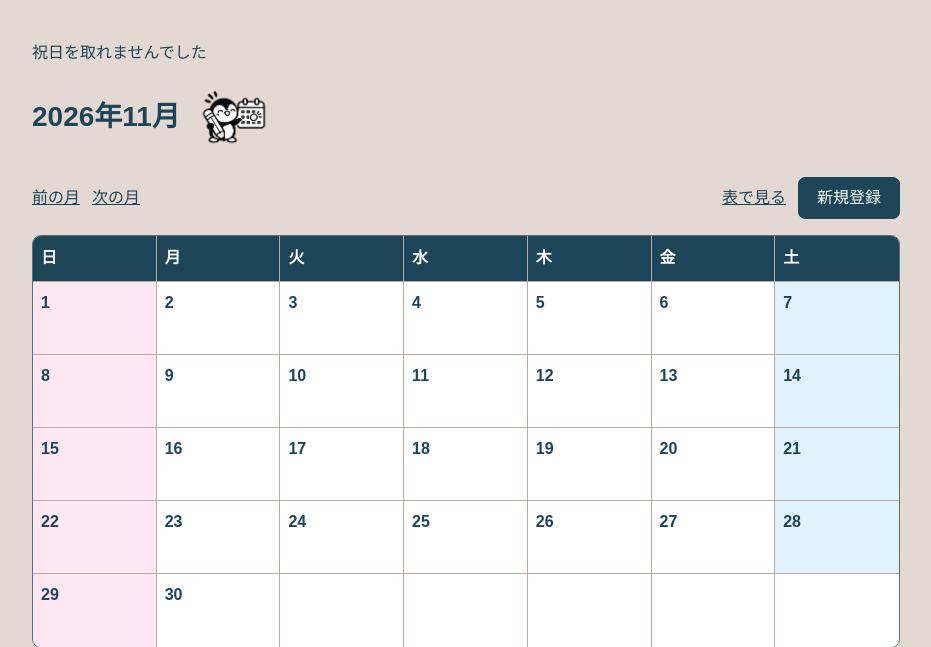
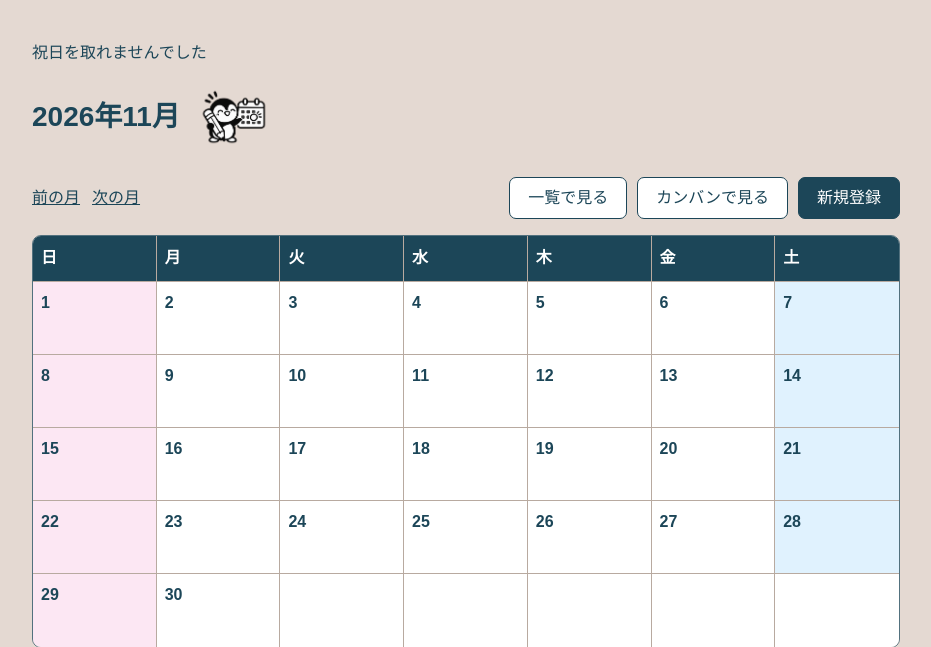
Before and after one commit to koheihiura211141/fw-todo-2, a Spring Boot app: page /calendar in a window 1280 px wide. Shown: the part 66-713 px from the top of the page, without its empty margins (174-1105 px from the left). Run offline with Spring Boot 4, Linux system fonts and the light colour scheme; the visitor is signed in with stand-in values (Sample User, id 1); data that the repository does not hold is empty; some of the project's set-up classes (security, data sources, template engines, error pages and the like) are left out, and stand-ins take their place; some libraries are stand-ins or nearby versions.

Commit message:
一覧・カレンダー・カンバン間のページ移動追加

```diff
--- a/src/main/resources/templates/calendar.html
+++ b/src/main/resources/templates/calendar.html
@@ -15,8 +15,9 @@
                 <a class="link" th:href="@{/calendar(year=${previousMonth.year},month=${previousMonth.monthValue})}">前の月</a>
                 <a class="link" th:href="@{/calendar(year=${nextMonth.year},month=${nextMonth.monthValue})}">次の月</a>
             </div>
-            <div class="calendar-navigation-group">
-                <a class="link" href="/todos">表で見る</a>
+            <div class="calendar-navigation-group list-actions">
+                <a class="btn sub" th:href="@{/todos}">一覧で見る</a>
+                <a class="btn sub" th:href="@{/todos/kanban}">カンバンで見る</a>
                 <a class="btn" href="/todos/new">新規登録</a>
             </div>
         </nav>
--- a/src/main/resources/templates/kanban.html
+++ b/src/main/resources/templates/kanban.html
@@ -17,6 +17,7 @@
         <div class="page-heading"><h1 class="page-title">カンバンボード</h1><img class="title-image" src="/images/todo-kanban.png" alt="" width="88" height="72"></div>
         <nav class="list-actions" aria-label="画面の操作">
             <a class="btn sub" th:href="@{/todos}">一覧で見る</a>
+            <a class="btn sub" th:href="@{/calendar}">カレンダーで見る</a>
             <a class="btn" th:href="@{/todos/new}">新規登録</a>
         </nav>
     </header>
```
